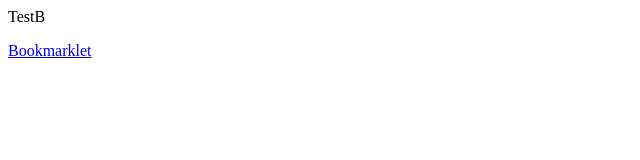
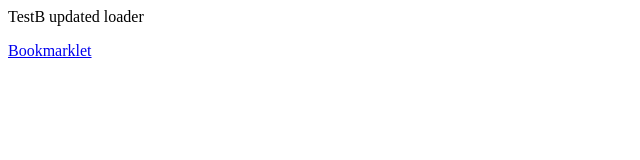
Before and after one commit to jeffschram/testb, a plain HTML site: page index.html in a window 1280 px wide. Shown: the whole page, without its empty margins (0-640 px from the left). Drawn offline with Linux system fonts and the light colour scheme.

Commit message:
Updated Loader

```diff
--- a/index.html
+++ b/index.html
@@ -1,5 +1,5 @@
 <body>
-  <p>TestB</p>
+  <p>TestB updated loader</p>
   <a
     class="btn"
     href="javascript:%20(function%20()%20%7B%20var%20TestBBookmarklet%20%3D%20document.createElement(%27script%27)%3B%20TestBBookmarklet.setAttribute(%27id%27,%20%27testb-loader%27)%3B%20TestBBookmarklet.setAttribute(%27src%27,%20%27http://jeffschram.github.io/testb-loader.js%27)%3B%20document.body.appendChild(TestBBookmarklet)%3B%7D())%3B"
```
